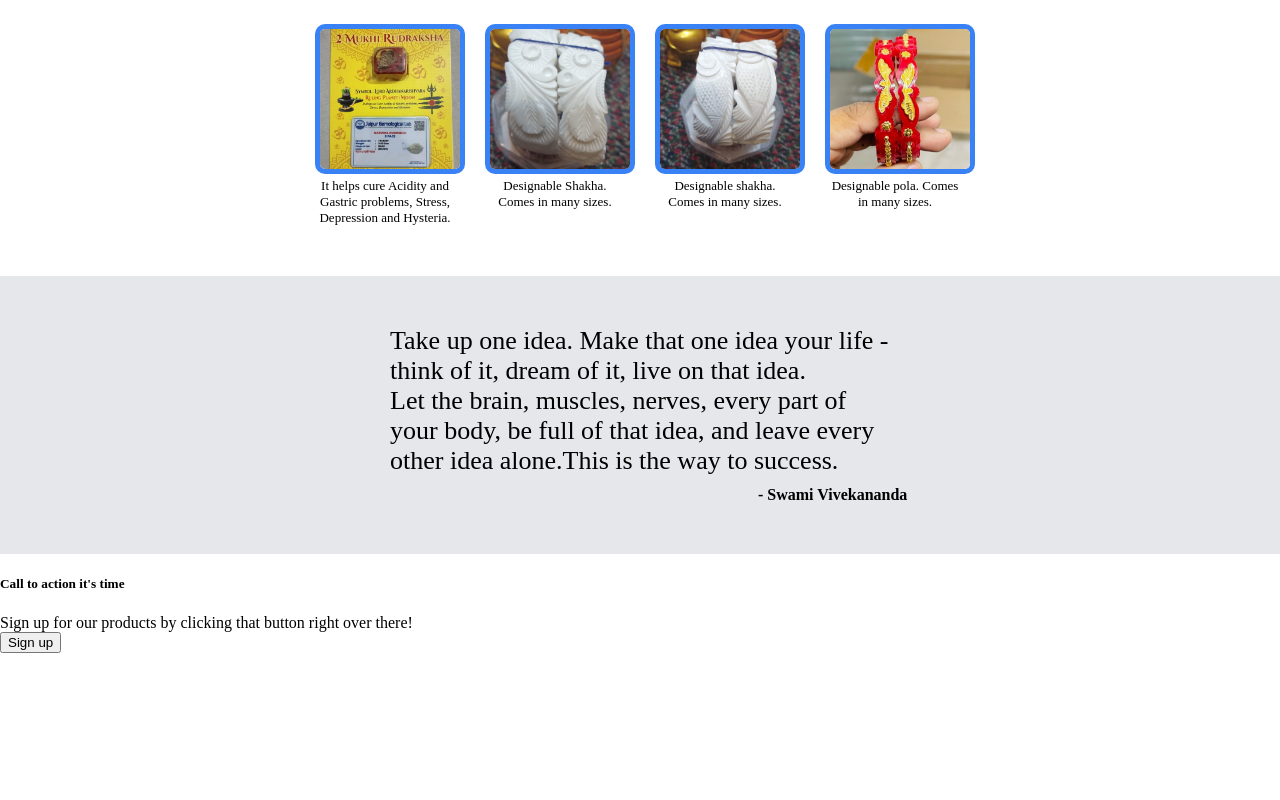
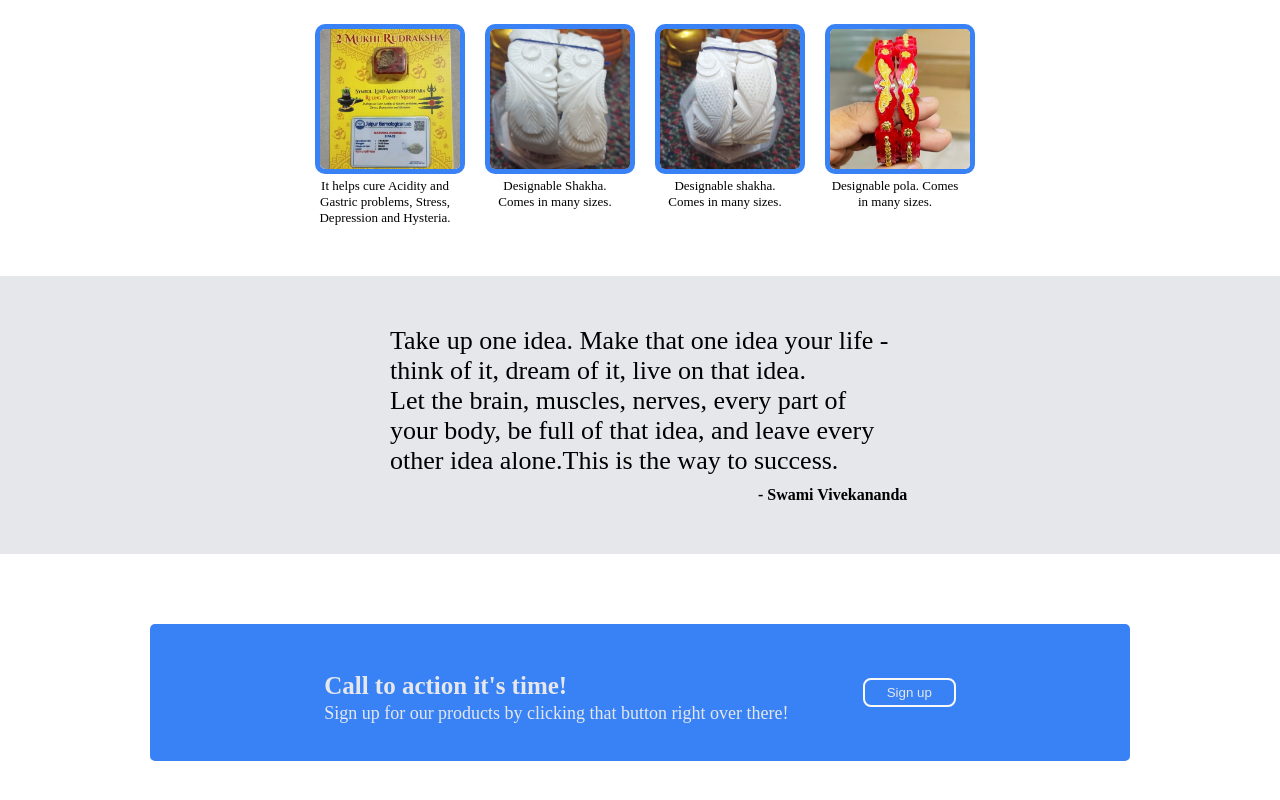
Before and after one commit to resetreboot1/landing-page, a plain HTML site: page index.html in a window 1280 px wide. Shown: the part 452-1252 px from the top of the page. Before the commit the page ends 1105 px from the top, so only its background shows below. Drawn offline with Linux system fonts and the light colour scheme.

Commit message:
Add sign up section and tweak some small things

```diff
--- a/index.html
+++ b/index.html
@@ -63,10 +63,10 @@
     <div class="signup">
         <div class="box">
             <div>
-                <h5>Call to action it's time</h5>
-                <p>Sign up for our products by clicking that button right over there!</p>
+                <h4>Call to action it's time!</h5>
+                <p id="sign-up-text" class="secondary-h">Sign up for our products by clicking that button right over there!</p>
             </div>
-            <button>Sign up</button>
+            <button id="sign-up">Sign up</button>
         </div>
 
     </div>
--- a/styles.css
+++ b/styles.css
@@ -99,6 +99,7 @@ a,
 .secondary-h {
     font-size:18px;
     color:#e5e7eb;
+    margin-top: 3px;
 
 }
 
@@ -108,6 +109,7 @@ a,
     border-style: none;
     border-radius: 5px;
     padding:5px 18px;
+    margin-top: 8px;
 }
 
 h3 {
@@ -172,3 +174,45 @@ p{
     padding:50px
 
 }
+
+.signup{
+    display:flex;
+    flex-direction: column;
+    align-items: stretch;
+    justify-content: center;
+    padding: 70px 150px;
+
+
+}
+
+.box{
+    background-color: #3882f6;
+    display:flex;
+    padding: 15px 100px;
+    align-items: center;
+    justify-content: space-evenly;
+    border-radius:5px;
+}
+
+#sign-up{
+    align-self: center;
+}
+
+#sign-up-text{
+    margin-bottom: 22.1px;
+}
+
+h4{
+    margin-bottom: 0;
+    font-size: 25px;
+    font-weight: 800;
+    color:#e5e7eb;
+}
+
+#sign-up{
+    background-color: #3882f6;
+    border: #f9faf8 solid 2.5px;
+    border-radius: 8px;
+    padding:5px 22px;
+    color:#e5e7eb;
+}
```
